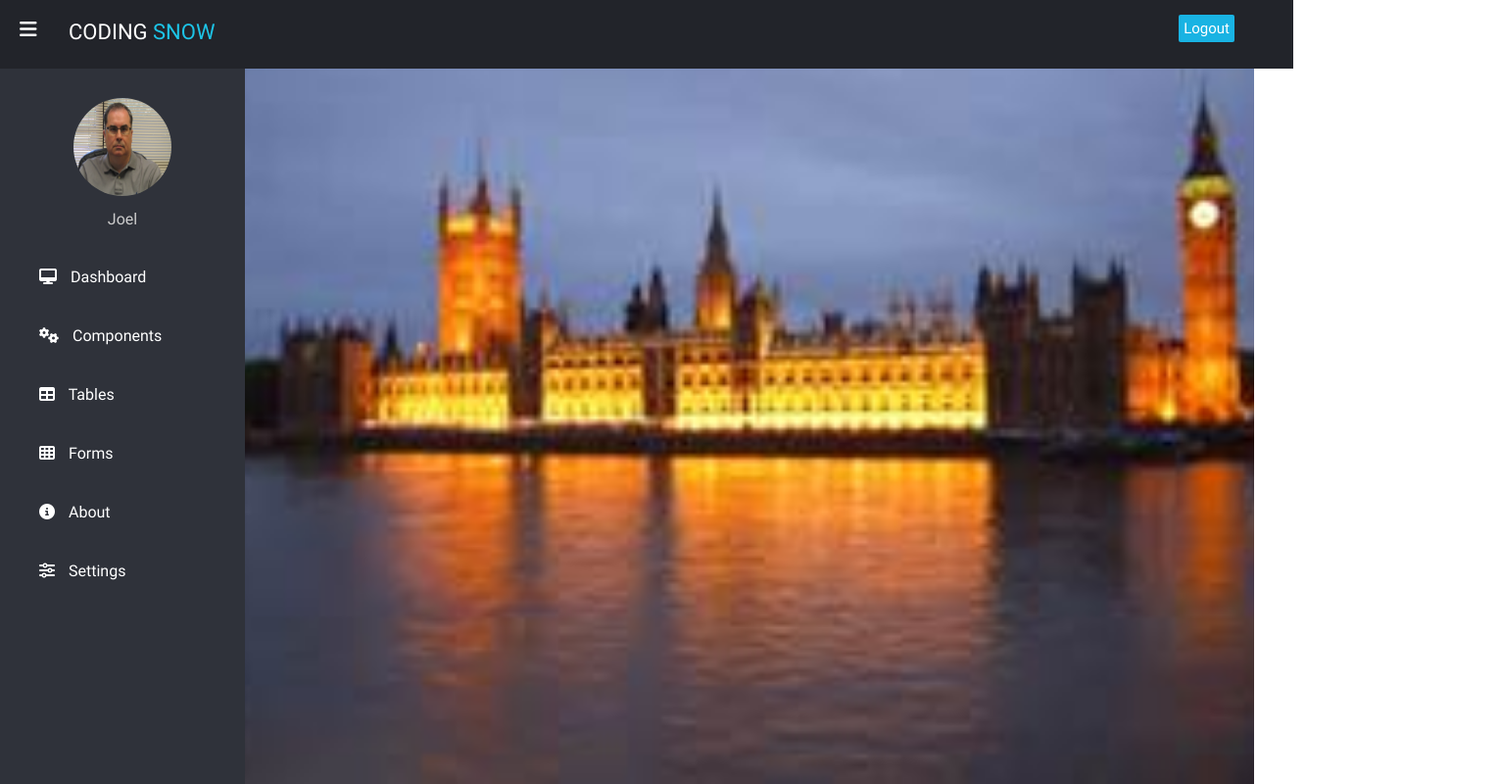
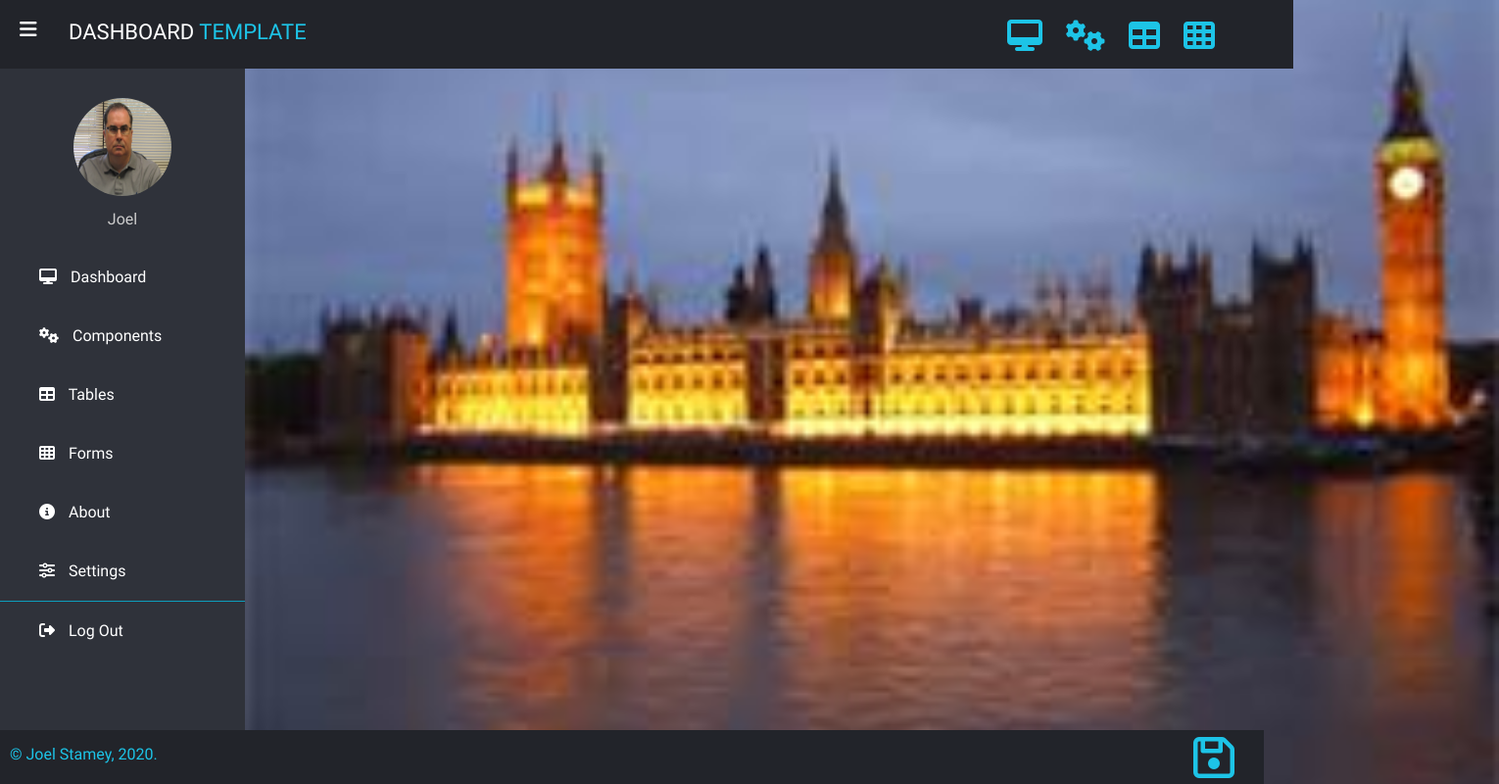
Before and after one commit to stamey/template-dashboard-ui, a website: page wwwroot/index.html in a window 1280 px wide. Shown: the whole page at 98% size, 1530 px wide, since content can reach past the window. Drawn offline with Linux system fonts and the light colour scheme.

Commit message:
Update style

```diff
--- a/wwwroot/css/styles.css
+++ b/wwwroot/css/styles.css
@@ -1,7 +1,10 @@
+* {
+	font-family: "Roboto", sans-serif;
+}
+
 body {
 	margin: 0;
 	padding: 0;
-  font-family: "Roboto", sans-serif;
 }
 
 header {
@@ -24,26 +27,7 @@ header {
 	color: #1dc4e7;
 }
 
-.logout_btn {
-  padding: 5px;
-  background: #19b3e3;
-  text-decoration: none;
-  float: right;
-  margin-top: -30px;
-  margin-right: 40px;
-  border-radius: 2px;
-  font-size: 15px;
-  font-weight: 600;
-  color: #fff;
-  transition: 0.5s;
-  transition-property: background;
-}
-
-.logout_btn:hover {
-  background: #0d9dbb;
-}
-
-.sidebar {
+aside {
 	background: #2f323a;
 	margin-top: 70px;
 	padding-top: 30px;
@@ -55,19 +39,25 @@ header {
 	transition-property: left;
 }
 
-.sidebar .profile_image {
+aside .aside-header {
+	margin: 0 auto;
+	text-align: center;
+}
+
+aside .aside-header .profile_image {
 	width: 100px;
 	height: 100px;
 	border-radius: 100px;
 	margin-bottom: 10px;
 }
-.sidebar h4 {
+
+aside .aside-header h4 {
 	color: #ccc;
 	margin-top: 0;
 	margin-bottom: 20px;
 }
 
-.sidebar a {
+aside nav a {
 	color: #fff;
 	display: block;
 	width: 100%;
@@ -79,16 +69,20 @@ header {
 	transition-property: background;
 }
 
-.sidebar a:hover {
+aside nav a:last-child {
+	border-top: #0d9dbb solid 1px;
+}
+
+aside a:hover {
 	background: #19b3d3;
 }
 
-.sidebar i {
+aside i {
 	padding-right: 10px;
 }
 
 label #sidebar_btn {
-  z-index: 1;
+	z-index: 100;
 	color: #fff;
 	position: fixed;
 	cursor: pointer;
@@ -99,26 +93,30 @@ label #sidebar_btn {
 	transition-property: color;
 }
 
-label #sidebar_btn:hover
-{
+label #sidebar_btn:hover {
 	color: #19b3d3;
 }
 
-#check:checked ~ .sidebar{
+#check:checked ~ aside {
 	left: -190px;
 }
 
-#check:checked ~ .sidebar a span{
+#check:checked ~ aside nav {
+	margin-top: -185px;
+}
+
+#check:checked ~ aside a span {
 	display: none;
 }
 
-#check:checked ~ .sidebar a{
+#check:checked ~ aside a {
 	font-size: 20px;
 	margin-left: 170px;
 	width: 80px;
 }
 
-.content {
+main {
+	width: 100%;
   margin-left: 250px;
   background: url("../img/background.JPG") no-repeat;
 	background-position: center;
@@ -127,10 +125,58 @@ label #sidebar_btn:hover
 	transition: 0.5s;
 }
 
-#check:checked ~ .content {
+main nav {
+  position: relative;
+  margin-top: 20px;
+	float: right;
+  margin-right: 290px;
+  transition: 0.5s;
+}
+
+#check:checked ~ main nav {
+	margin-right: 100px;
+}
+
+main nav a {
+  color: #1dc4e7;
+  padding-left: 20px;
+  text-decoration: none;
+}
+
+main nav a i:hover {
+	color: #19b3d3;
+}
+
+main nav a:visited {
+	color: #1dc4e7;
+}
+
+#check:checked ~ main {
 	margin-left: 60px;
 }
 
 #check {
 	display: none;
 }
+
+footer {
+	position: fixed;
+	left: 0;
+	bottom: 0;
+	width: 100%;
+	background: #22242a;
+	color: #1dc4e7;
+	height: 40px;
+	padding: 15px 0 0 10px;
+}
+
+footer .right_area {
+	margin-top: -30px;
+	float: right;
+	margin-right: 30px;
+	cursor: pointer;
+}
+
+footer .right_area i:hover {
+	color: #19b3d3;
+}
--- a/wwwroot/index.html
+++ b/wwwroot/index.html
@@ -1,5 +1,6 @@
 <!DOCTYPE html>
 <html lang="en">
+
 <head>
     <meta charset="UTF-8">
     <meta name="viewport" content="width=device-width, initial-scale=1.0">
@@ -16,27 +17,44 @@
             <i class="fas fa-bars" id="sidebar_btn"></i>
         </label>
         <div class="left_area">
-            <h3>Coding <span>Snow</span></h3>
-        </div>
-        <div class="right_area">
-            <a href="#" class="logout_btn">Logout</a>
+            <h3>Dashboard <span>Template</span></h3>
         </div>
     </header>
-    <div class="sidebar">
-        <center>
+    <aside>
+        <section class="aside-header">
             <img src="img/IMG_0513.JPG" alt="" class="profile_image">
             <h4>Joel</h4>
-        </center>
+        </section>
+        <nav>
             <a href="#"><i class="fas fa-desktop"></i> <span>Dashboard</span></a>
             <a href="#"><i class="fas fa-cogs"></i> <span>Components</span></a>
             <a href="#"><i class="fas fa-table"></i> <span>Tables</span></a>
             <a href="#"><i class="fas fa-th"></i> <span>Forms</span></a>
             <a href="#"><i class="fas fa-info-circle"></i> <span>About</span></a>
             <a href="#"><i class="fas fa-sliders-h"></i> <span>Settings</span></a>
+            <a href="#"><i class="fas fa-sign-out-alt"></i> <span>Log Out</span></a>
+        </nav>
+    </aside>
+    <main>
+        <nav>
+            <a href="#"><i class="fas fa-desktop fa-2x"></i> </a>
+            <a href="#"><i class="fas fa-cogs fa-2x"></i> </a>
+            <a href="#"><i class="fas fa-table fa-2x"></i> </a>
+            <a href="#"><i class="fas fa-th fa-2x"></i> </a>
+        </nav>
+        <section class="main-content">
+
+
+        </section>
+    </main>
+    <footer>
+        <div class="left_area">
+            &copy Joel Stamey, 2020.
         </div>
-    <div class="content">
-
+        <div class="right_area">
+            <i class="far fa-save fa-3x"></i>
         </div>
+    </footer>
 </body>
 
 </html>
```
Lines whose indentation alone changed are shown as unchanged.
